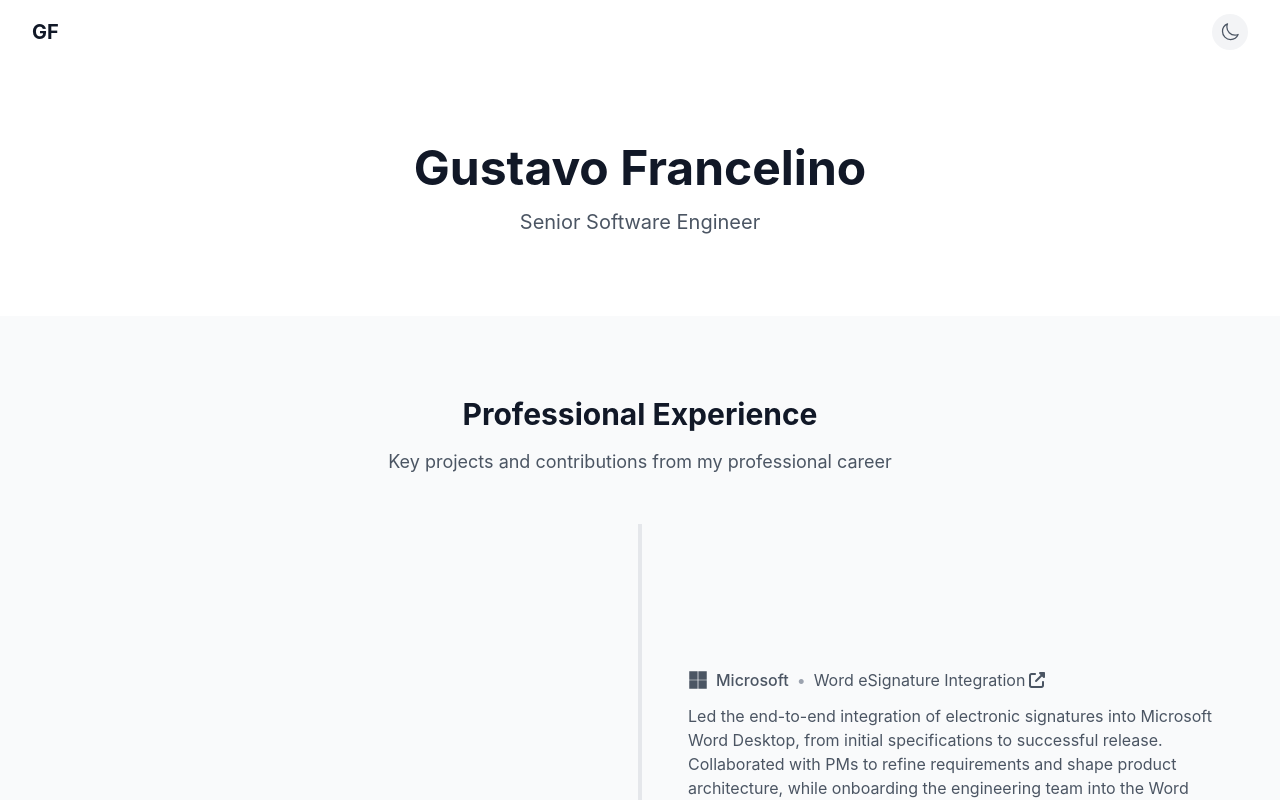
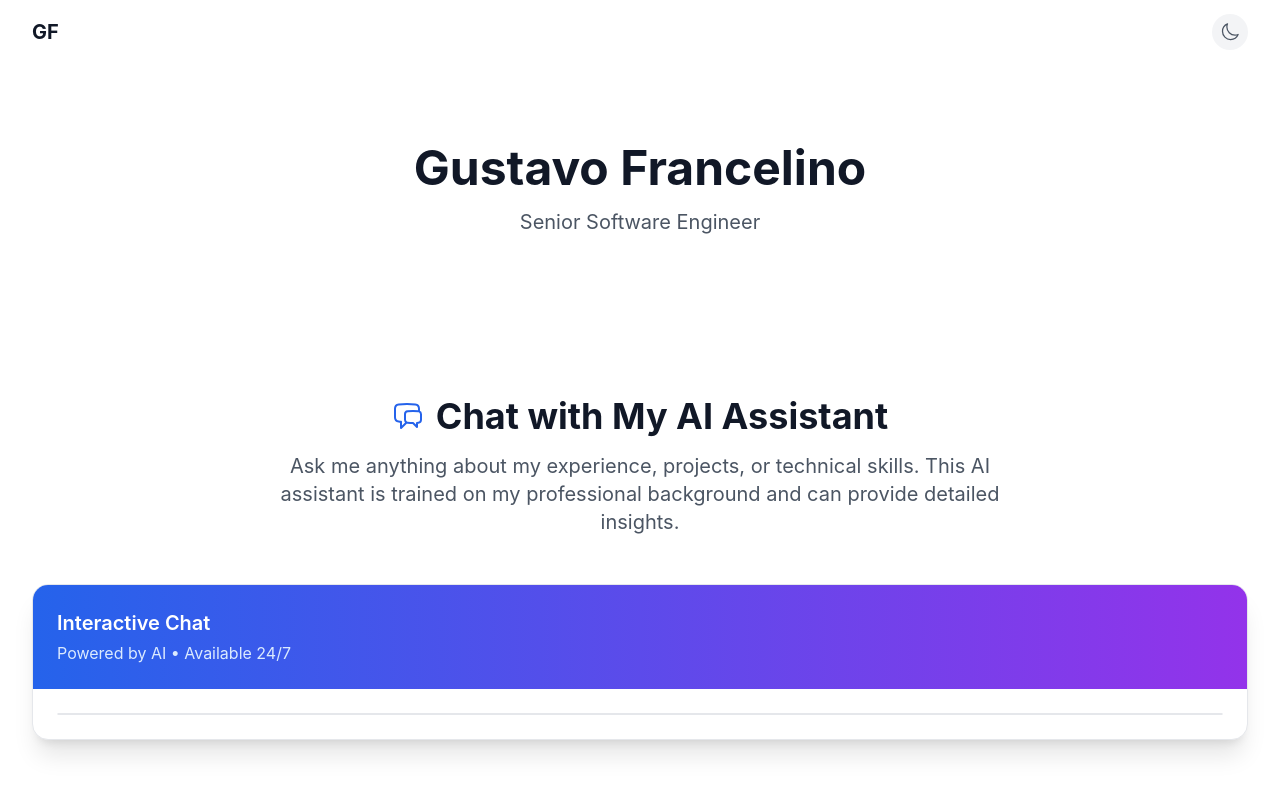
Before and after one commit to Gchahm/gchahm.github.io, a Next.js app: page / in a window 1280 px wide. Built offline with nearby package versions, Linux system fonts and the light colour scheme.

Commit message:
integrate with hugging face

```diff
--- /dev/null
+++ b/components/ChatInterface.tsx
@@ -0,0 +1,99 @@
+import React, { useEffect, useRef } from 'react';
+import { motion } from 'framer-motion';
+import { ChatBubbleLeftRightIcon } from '@heroicons/react/24/outline';
+
+interface ChatInterfaceProps {
+  className?: string;
+}
+
+declare global {
+  namespace JSX {
+    interface IntrinsicElements {
+      'gradio-app': {
+        src: string;
+        className?: string;
+        style?: React.CSSProperties;
+      };
+    }
+  }
+}
+
+const ChatInterface: React.FC<ChatInterfaceProps> = ({ className = "" }) => {
+  const scriptLoaded = useRef(false);
+
+  useEffect(() => {
+    if (!scriptLoaded.current) {
+      const script = document.createElement('script');
+      script.type = 'module';
+      script.src = 'https://gradio.s3-us-west-2.amazonaws.com/5.42.0/gradio.js';
+      document.head.appendChild(script);
+      scriptLoaded.current = true;
+
+      return () => {
+        // Cleanup if needed
+        const existingScript = document.querySelector('script[src="https://gradio.s3-us-west-2.amazonaws.com/5.42.0/gradio.js"]');
+        if (existingScript) {
+          existingScript.remove();
+        }
+      };
+    }
+  }, []);
+
+  return (
+    <section className={`py-20 ${className}`}>
+      <div className="max-w-7xl mx-auto px-4 sm:px-6 lg:px-8">
+        <motion.div
+          initial={{ opacity: 0, y: 20 }}
+          whileInView={{ opacity: 1, y: 0 }}
+          transition={{ duration: 0.5 }}
+          viewport={{ once: true }}
+          className="text-center mb-12"
+        >
+          <div className="flex items-center justify-center mb-4">
+            <ChatBubbleLeftRightIcon className="h-8 w-8 text-blue-600 dark:text-blue-400 mr-3" />
+            <h2 className="text-3xl sm:text-4xl font-bold text-gray-900 dark:text-white">
+              Chat with My AI Assistant
+            </h2>
+          </div>
+          <p className="text-xl text-gray-600 dark:text-gray-300 max-w-3xl mx-auto">
+            Ask me anything about my experience, projects, or technical skills. This AI assistant
+            is trained on my professional background and can provide detailed insights.
+          </p>
+        </motion.div>
+
+        <motion.div
+          initial={{ opacity: 0, y: 20 }}
+          whileInView={{ opacity: 1, y: 0 }}
+          transition={{ duration: 0.5, delay: 0.2 }}
+          viewport={{ once: true }}
+          className="bg-white dark:bg-gray-800 rounded-2xl shadow-xl overflow-hidden border border-gray-200 dark:border-gray-700"
+        >
+          <div className="p-6 bg-gradient-to-r from-blue-600 to-purple-600 text-white">
+            <h3 className="text-xl font-semibold">Interactive Chat</h3>
+            <p className="text-blue-100 mt-1">
+              Powered by AI • Available 24/7
+            </p>
+          </div>
+
+          <div className="p-6">
+            <div className="rounded-lg overflow-hidden border border-gray-200 dark:border-gray-600">
+              <gradio-app
+                src="https://gustavoch-gustavo-cv.hf.space"
+                className="w-full min-h-[600px] bg-white dark:bg-gray-700"
+                style={{
+                  width: '100%',
+                  minHeight: '600px',
+                  border: 'none',
+                  borderRadius: '0.5rem'
+                }}
+              />
+            </div>
+          </div>
+        </motion.div>
+
+      </div>
+    </section>
+  );
+};
+
+export default ChatInterface;
--- a/pages/index.tsx
+++ b/pages/index.tsx
@@ -5,6 +5,7 @@ import Head from 'next/head';
 import { SunIcon, MoonIcon } from '@heroicons/react/24/outline';
 import ProfessionalExperience from '../components/ProfessionalExperience';
 import PersonalExperience from '../components/PersonalExperience';
+import ChatInterface from '../components/ChatInterface';
 
 export default function Home() {
   const [darkMode, setDarkMode] = useState(false);
@@ -78,6 +79,8 @@ export default function Home() {
           </div>
         </section>
 
+        <ChatInterface />
+
         <ProfessionalExperience />
 
         <PersonalExperience />
```
